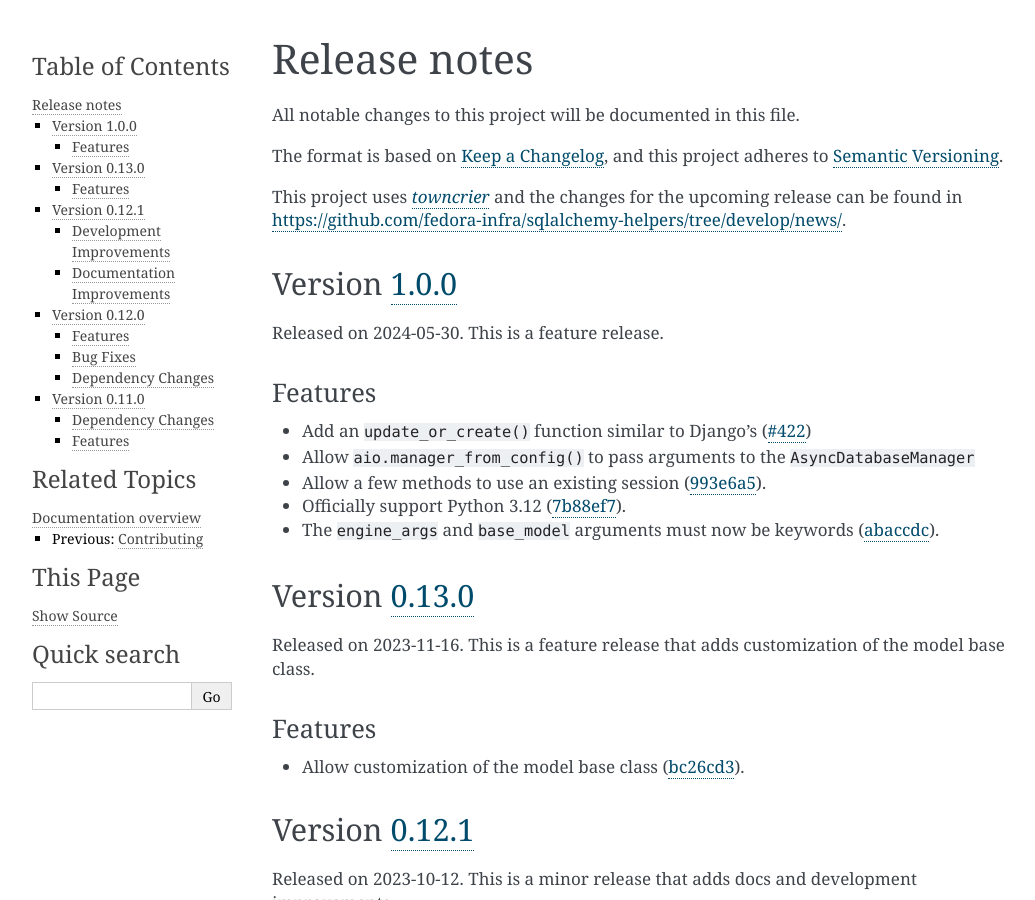
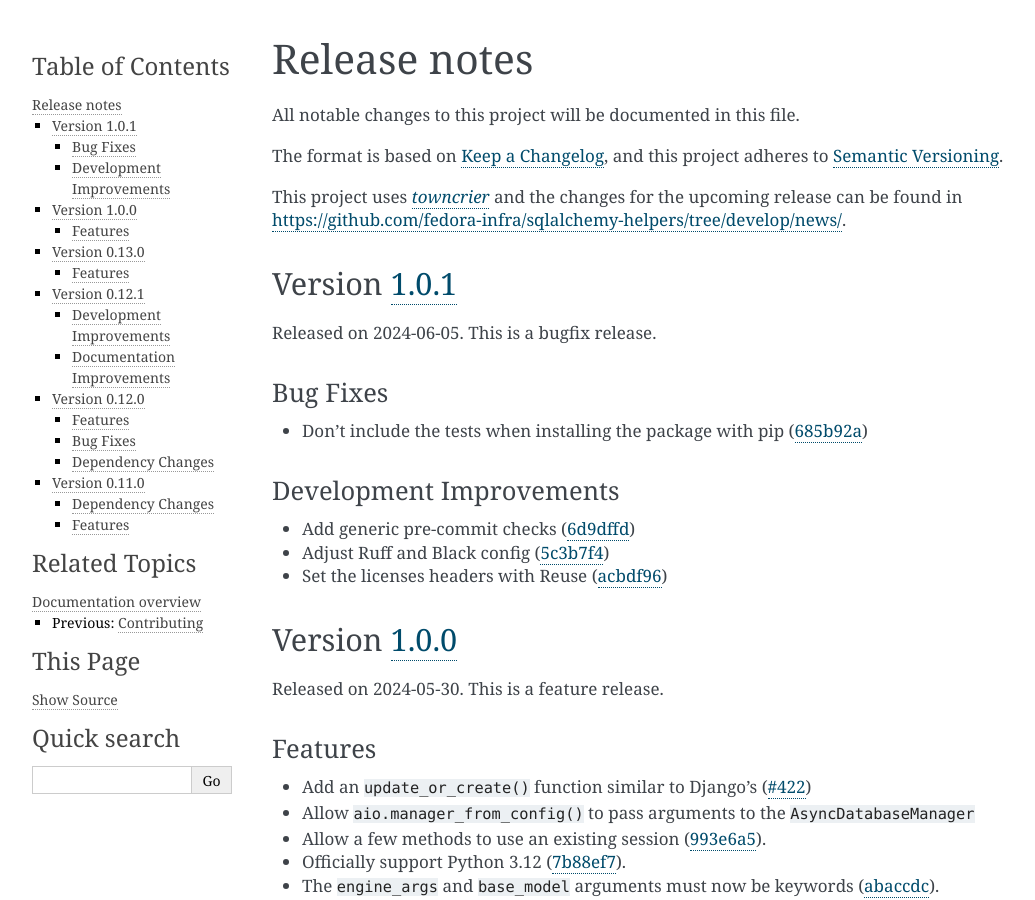
Before and after one commit to fedora-infra/sqlalchemy-helpers, a Sphinx documentation site: the page built from docs/release_notes.md, in a window 1280 px wide and 900 px high. Shown: the whole window, without its empty margins (98-1133 px from the left). Built offline with Sphinx 7.4.7, drawn with Linux system fonts in a browser that asks for light colours; pages that are not in the unit, such as notebooks, are missing from menus.

Commit message:
Version 1.0.1
Signed-off-by: Aurélien Bompard <aurelien@bompard.org>

```diff
--- a/docs/release_notes.md
+++ b/docs/release_notes.md
@@ -7,6 +7,22 @@ The format is based on [Keep a Changelog](https://keepachangelog.com/en/1.0.0/),
 This project uses [_towncrier_](https://towncrier.readthedocs.io/) and the changes for the upcoming release can be found in <https://github.com/fedora-infra/sqlalchemy-helpers/tree/develop/news/>.
 
 <!-- towncrier release notes start -->
+
+## Version [1.0.1](https://github.com/fedora-infra/sqlalchemy-helpers/tree/v1.0.1)
+
+Released on 2024-06-05. This is a bugfix release.
+
+### Bug Fixes
+
+- Don't include the tests when installing the package with pip ([685b92a](https://github.com/fedora-infra/sqlalchemy-helpers/commits/685b92a))
+
+### Development Improvements
+
+- Add generic pre-commit checks ([6d9dffd](https://github.com/fedora-infra/sqlalchemy-helpers/commits/6d9dffd))
+- Adjust Ruff and Black config ([5c3b7f4](https://github.com/fedora-infra/sqlalchemy-helpers/commits/5c3b7f4))
+- Set the licenses headers with Reuse ([acbdf96](https://github.com/fedora-infra/sqlalchemy-helpers/commits/acbdf96))
+
+
 
 ## Version [1.0.0](https://github.com/fedora-infra/sqlalchemy-helpers/tree/v1.0.0)
 
--- a/pyproject.toml
+++ b/pyproject.toml
@@ -1,6 +1,6 @@
 [tool.poetry]
 name = "sqlalchemy-helpers"
-version = "1.0.0"
+version = "1.0.1"
 description = "SQLAlchemy Helpers"
 
 license = "LGPL-3.0-or-later"
```
Also changed, not shown: 4 other files.
